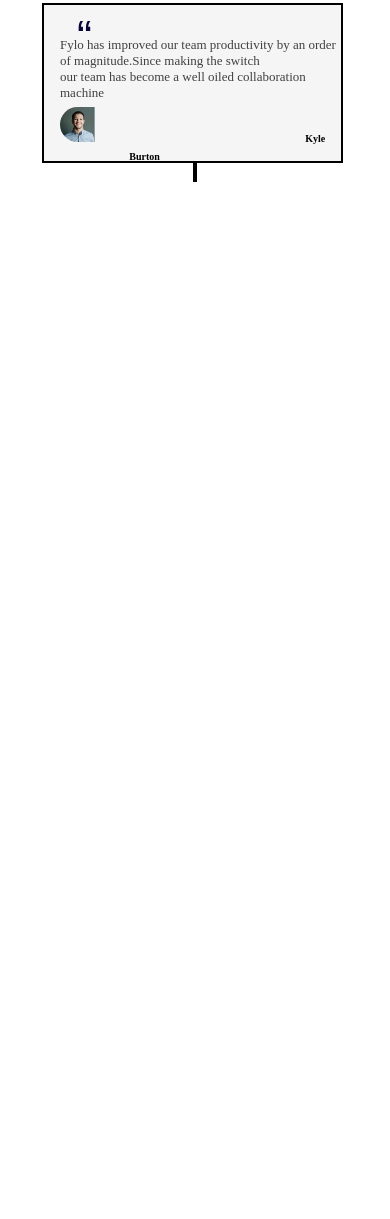
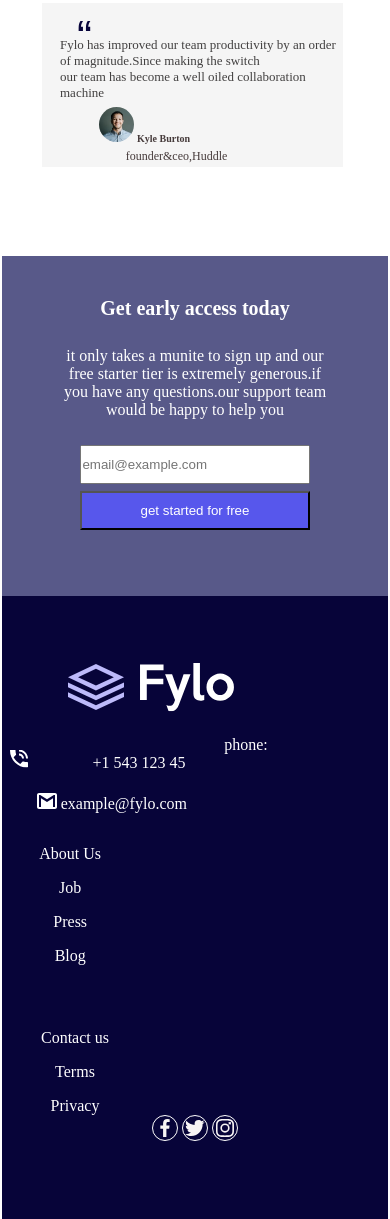
Before and after one commit to Michael-dev2099/phantom-programmer, a plain HTML site: page index.html in a window 390 px wide. Shown: the part 1421-2640 px from the top of the page. Before the commit the page ends 1604 px from the top, so only its background shows below. Drawn offline with Linux system fonts and the light colour scheme.

Commit message:
mobile done

```diff
--- a/index.html
+++ b/index.html
@@ -29,12 +29,54 @@
      <div class="pio">
         <img src="fylo-landing-page-with-two-column-layout-master/images/icon-quotes.svg" class="wsat">
         <p class="qwe">Fylo has improved our team productivity by an order of magnitude.Since making the switch<br>our team has become a well oiled collaboration<br>machine</p>
-        <img src="fylo-landing-page-with-two-column-layout-master/images/avatar-testimonial.jpg" class="bam">
-        <b class="byg">Kyle Burton<br></b>
+         <span class="bqw"><img src="fylo-landing-page-with-two-column-layout-master/images/avatar-testimonial.jpg" class="bam">
+        <b class="byg">Kyle Burton</b><br>founder&ceo,Huddle</span>
      </div>
-     <span class="maggot">
+     <div class="maggot">
+        <h2>Get early access today </h2>
+        <p class="fiy">it only takes a munite to sign up and our<br>free starter tier is extremely generous.if<br>you have any questions.our support team<br>would be happy to help you</p>
+        <input type="text" placeholder="email@example.com" class="sxz">
+        <br>
+        <button class="hjt">get started for free</button>
 
-     </span>
+
+     </div>
+     <div class="owx">
+             <img src="logo.svg" class="edr">
+           <div class="bcz">  <img src="fylo-landing-page-with-two-column-layout-master/images/icon-phone.svg" class="kdk">
+              phone: +1 543 123 45</div>
+            <div class="vcm">
+              <img src="fylo-landing-page-with-two-column-layout-master/images/icon-email.svg">
+              example@fylo.com
+            </div>
+            <ul class="wert">
+              <li>About Us</li>
+              <li>Job</li>
+              <li>Press</li>
+              <li>Blog</li>
+            </ul>
+            <ul class="oif">
+              <li>Contact us</li>
+              <li>Terms</li>
+              <li>Privacy</li>
+            </ul>
+            <span class="fgr">
+              <img src="fylo-landing-page-with-two-column-layout-master/images/facebook-logo-24 (1).png">
+              <img src="fylo-landing-page-with-two-column-layout-master/images/twitter-logo-24 (1).png">
+              <img src="fylo-landing-page-with-two-column-layout-master/images/instagram-logo-24 (1).png">
+            </span>
+
+
+
+
+
+
+
+
+
+
+
+     </div>
 
 
     </div>
--- a/style.css
+++ b/style.css
@@ -75,8 +75,8 @@
     padding-left:5px;
 }
 .pio{
-    border:2px solid black;
-    height:10rem;
+    border:2px solid transparent;
+    height:10.3rem;
     width:78%;
     margin-left:2.5rem;
     margin-top:3rem;
@@ -95,10 +95,8 @@
 }
 .bam{
     height:35px;
-    padding-right:12.9rem;
     margin-top:0.4rem;
-    border-radius:100px;
-
+    border-radius: 50%;
 }
 .byg{
     font-size:10px;
@@ -108,7 +106,82 @@
 
 }
 .maggot{
-    border:2px solid black;
+    border: 2px solid transparent;
     width:100%;
-    height:320px;
+    height: 340px;
+    background-color: hsl(238, 22%, 44%);
+    margin-top:23%;
+    padding-top:10%;
+    color:white;
 }
+.fiy{
+    padding-top:7%;
+}
+.sxz{
+    width:60%;
+    margin-top:7%;
+    height:2.4rem;
+    color:white;
+}
+.hjt{
+    width:60%;
+    height:2.4rem;
+    background-color: rgb(87, 87, 236);
+    color:white;
+    margin-top:2% ;
+}
+.owx{
+    border:2px solid transparent;
+    width:100%;
+    height:100vh;
+    background-color: hsl(243, 87%, 12%);
+}
+.edr{
+    padding-right:5.5rem;
+    margin-top:17%;
+}
+.kdk{
+    padding-right:12rem;
+    padding-top:1rem;
+    transform:translateY(1.1rem);
+}
+.bcz{
+    color:white;
+    padding-right:7rem;
+}
+.bqw{
+    margin-right:2rem;
+    font-size:12px;
+    color:rgb(70, 59, 59)
+
+}
+.vcm{
+    margin-right:10.4rem;
+    color: white;
+    justify-content:space-evenly;
+    margin-top:1.3rem;
+}
+.wert{
+    color: white;
+    padding-right:15.6rem;
+    padding-top:1rem;
+}
+
+.wert li {
+    padding-top: 1rem;
+}
+.oif{
+    color:white;
+    padding-top:3rem;
+    padding-right:15rem;
+}
+.oif li{
+    padding-top:1rem;
+}
+.fgr{
+    padding-top:4rem;
+}
+.fgr img{
+    border:1px solid white;
+    border-radius:50%;
+}
```
Also changed, not shown: fylo-landing-page-with-two-column-layout-master/images/facebook-logo-24 (1).png (added), fylo-landing-page-with-two-column-layout-master/images/instagram-logo-24 (1).png (added), fylo-landing-page-with-two-column-layout-master/images/twitter-logo-24 (1).png (added), logo.svg (added).
